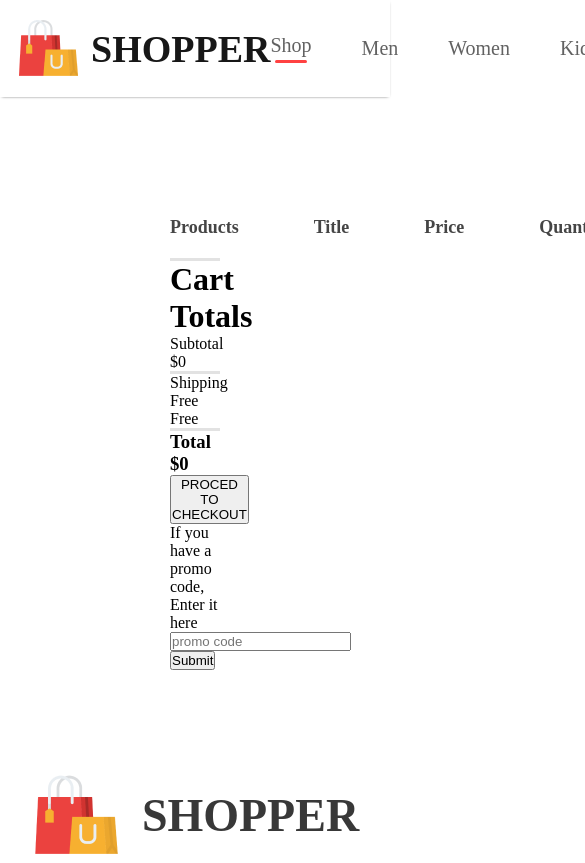
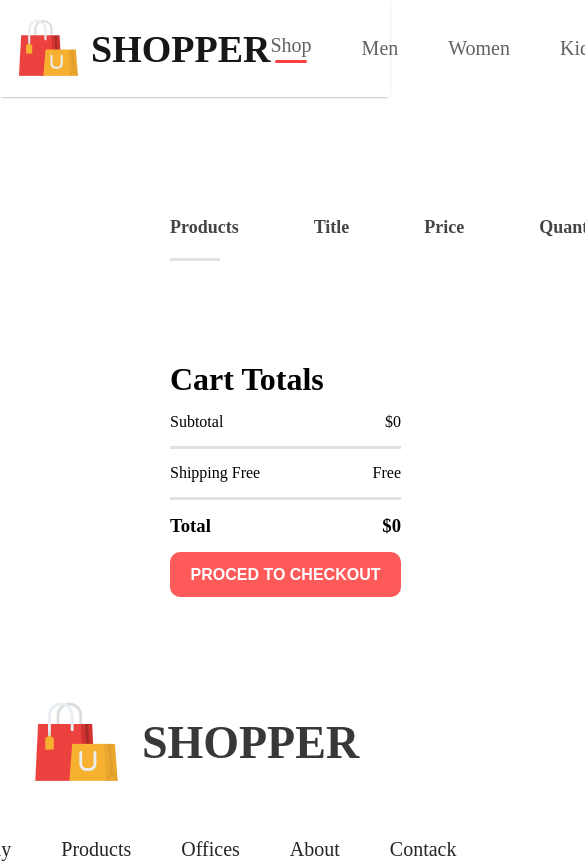
Before and after one commit to Canaga81/E-Commerce, a React (Vite) app in the folder e-commerce/: page /cart in a window 390 px wide. Shown: the top 863 px of the page, 585 px wide, since content can reach past the window. Built offline with nearby package versions, Linux system fonts and the light colour scheme.

Commit message:
Finish Project But no Responsive

```diff
--- a/e-commerce/src/Components/CartItems/CartItems.css
+++ b/e-commerce/src/Components/CartItems/CartItems.css
@@ -50,3 +50,87 @@
 .cartitems-format .cartitems-remove-icon {
     cursor: pointer;
 }
+
+.cartitems-down {
+    display: flex;
+    margin: 100px 0px;
+}
+
+.cartitems-total {
+    flex: 1;
+    display: flex;
+    flex-direction: column;
+    margin-right: 200px;
+}
+
+.cartitems-total-item {
+    display: flex;
+    justify-content: space-between;
+    padding: 15px 0;
+}
+
+.cartitems-total button {
+    width: 231px;
+    height: 45px;
+    outline: none;
+    border: none;
+    background: #ff5a5a;
+    color: #fff;
+    font-size: 16px;
+    font-weight: 600;
+    border-radius: 10px;
+    cursor: pointer;
+    transition: all 0.15s ease-in;
+}
+
+.cartitems-total button:hover {
+    opacity: 0.81;
+}
+
+.cartitems-promocode {
+    flex: 1;
+    font-size: 16px;
+    font-weight: 500;
+}
+
+.cartitems-promocode p {
+    color: #555;
+}
+
+.cartitems-promobox {
+    width: 430px;
+    margin-top: 15px;
+    padding-left: 20px;
+    height: 36px;
+    background: #eaeaea;
+    display: flex;
+}
+
+.cartitems-promobox input {
+    border: none;
+    outline: none;
+    background: transparent;
+    font-size: 16px;
+    width: 250px;
+    height: 100%;
+}
+
+.cartitems-promobox button {
+    width: 170px;
+    height: 100%;
+    font-size: 16px;
+    background: #000;
+    border: none;
+    color: #fff;
+    letter-spacing: 1.5px;
+    border-top-right-radius: 10px;
+    border-bottom-right-radius: 10px;
+    border-top-left-radius: 10px;
+    border-bottom-left-radius: 10px;
+    cursor: pointer;
+    transition: all 0.15s ease-in;
+}
+
+.cartitems-promobox button:hover {
+    opacity: 0.81;
+}
--- a/e-commerce/src/Components/CartItems/CartItems.jsx
+++ b/e-commerce/src/Components/CartItems/CartItems.jsx
@@ -5,7 +5,7 @@ import remove_icon from '../Assets/cart_cross_icon.png'
 
 const CartItems = () => {
 
-    const { all_product, cartItems, removeFromCart } = useContext(ShopContext)
+    const { getTotalCartAmount, all_product, cartItems, removeFromCart } = useContext(ShopContext)
 
     return (
 
@@ -33,7 +33,7 @@ const CartItems = () => {
                                     <p className='cart-name'>{e.name}</p>
                                     <p>${e.new_price}</p>
                                     <button className='cartitems-quantity'>{cartItems[e.id]}</button>
-                                    <p>${e.new_price*cartItems[e.id]}</p>
+                                    <p>${e.new_price * cartItems[e.id]}</p>
                                     <img className='cartitems-remove-icon' src={remove_icon} onClick={() => { removeFromCart(e.id) }} alt="cart_cross_icon" />
                                 </div>
                                 <hr />
@@ -51,7 +51,7 @@ const CartItems = () => {
                     <div>
                         <div className='cartitems-total-item'>
                             <p>Subtotal</p>
-                            <p>${0}</p>
+                            <p>${getTotalCartAmount()}</p>
                         </div>
 
                         <hr />
@@ -65,7 +65,7 @@ const CartItems = () => {
 
                         <div className='cartitems-total-item'>
                             <h3>Total</h3>
-                            <h3>${0}</h3>
+                            <h3>${getTotalCartAmount()}</h3>
                         </div>
                     </div>
 
@@ -75,7 +75,7 @@ const CartItems = () => {
                 <div className="cartitems-promocode">
                     <p>If you have a promo code, Enter it here</p>
                     <div className="cartitems-promobox">
-                        <input type="text" placeholder='promo code' />
+                        <input type="text" placeholder='Promo code' />
                         <button >Submit</button>
                     </div>
                 </div>
--- a/e-commerce/src/Components/Navbar/Navbar.jsx
+++ b/e-commerce/src/Components/Navbar/Navbar.jsx
@@ -1,12 +1,15 @@
 import './Navbar.css'
 import logo from '../Assets/logo.png'
 import cart_icon from '../Assets/cart_icon.png'
-import { useState } from 'react'
+import { useContext, useState } from 'react'
 import { Link } from 'react-router-dom'
+import { ShopContext } from '../../Context/ShopContext'
 
 const Navbar = () => {
 
     const [menu, setMenu] = useState('shop')
+
+    const {getTotalCartItems} = useContext(ShopContext)
 
     return (
 
@@ -27,7 +30,7 @@ const Navbar = () => {
             <div className="nav-login-cart">
                 <Link to='/login'><button>Login</button></Link>
                 <Link to='/cart'><img src={cart_icon} alt="cart-icon" /></Link>
-                <div className="nav-cart-count">0</div>
+                <div className="nav-cart-count">{getTotalCartItems()}</div>
             </div>
 
         </div>
--- a/e-commerce/src/Context/ShopContext.jsx
+++ b/e-commerce/src/Context/ShopContext.jsx
@@ -5,6 +5,7 @@ export const ShopContext = createContext(null);
 
 const getDefaultCart = () => {
     let cart = {};
+
     for (let index = 0; index < all_product.length + 1; index++) {
         cart[index] = 0;
     }
@@ -19,7 +20,6 @@ const ShopContextProvider = (props) => {
         setCartItems((prev) => {
             return { ...prev, [itemId]: prev[itemId] + 1 }
         })
-        console.log(cartItems);
     }
     const removeFromCart = (itemId) => {
         setCartItems((prev) => {
@@ -27,7 +27,34 @@ const ShopContextProvider = (props) => {
         })
     }
 
-    const contextValue = { all_product, cartItems, addToCart, removeFromCart }
+    const getTotalCartAmount = () => {
+        let totalAmount = 0;
+
+        for (const item in cartItems) {
+
+            if (cartItems[item] > 0) {
+                let itemInfo = all_product.find((product) => product.id === Number(item))
+                totalAmount += itemInfo.new_price * cartItems[item];
+            }
+
+        }
+
+        return totalAmount;
+    }
+
+    const getTotalCartItems = () => {
+        let totalItem = 0;
+
+        for (const item in cartItems) {
+            if (cartItems[item] > 0) {
+                totalItem += cartItems[item]
+            }
+        }
+
+        return totalItem;
+    }
+
+    const contextValue = { getTotalCartItems, getTotalCartAmount, all_product, cartItems, addToCart, removeFromCart }
 
     return (
 
```
